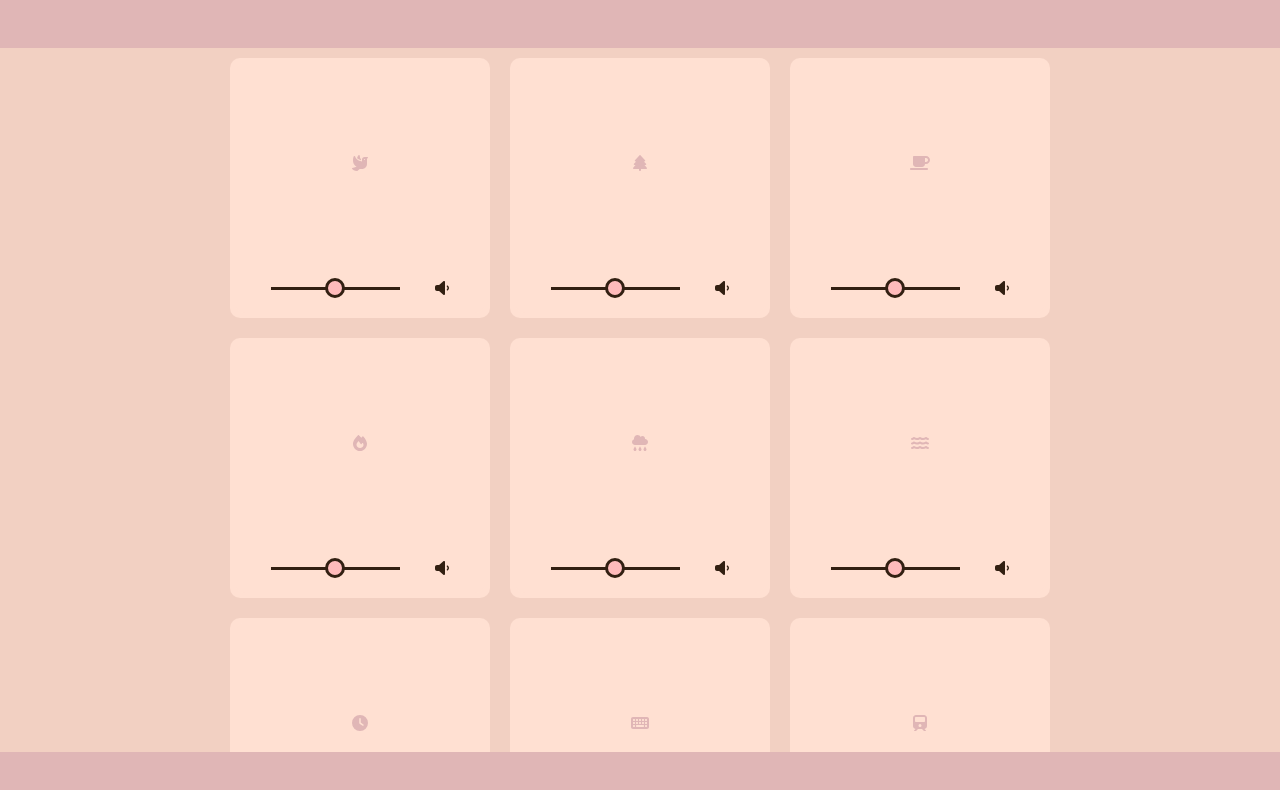
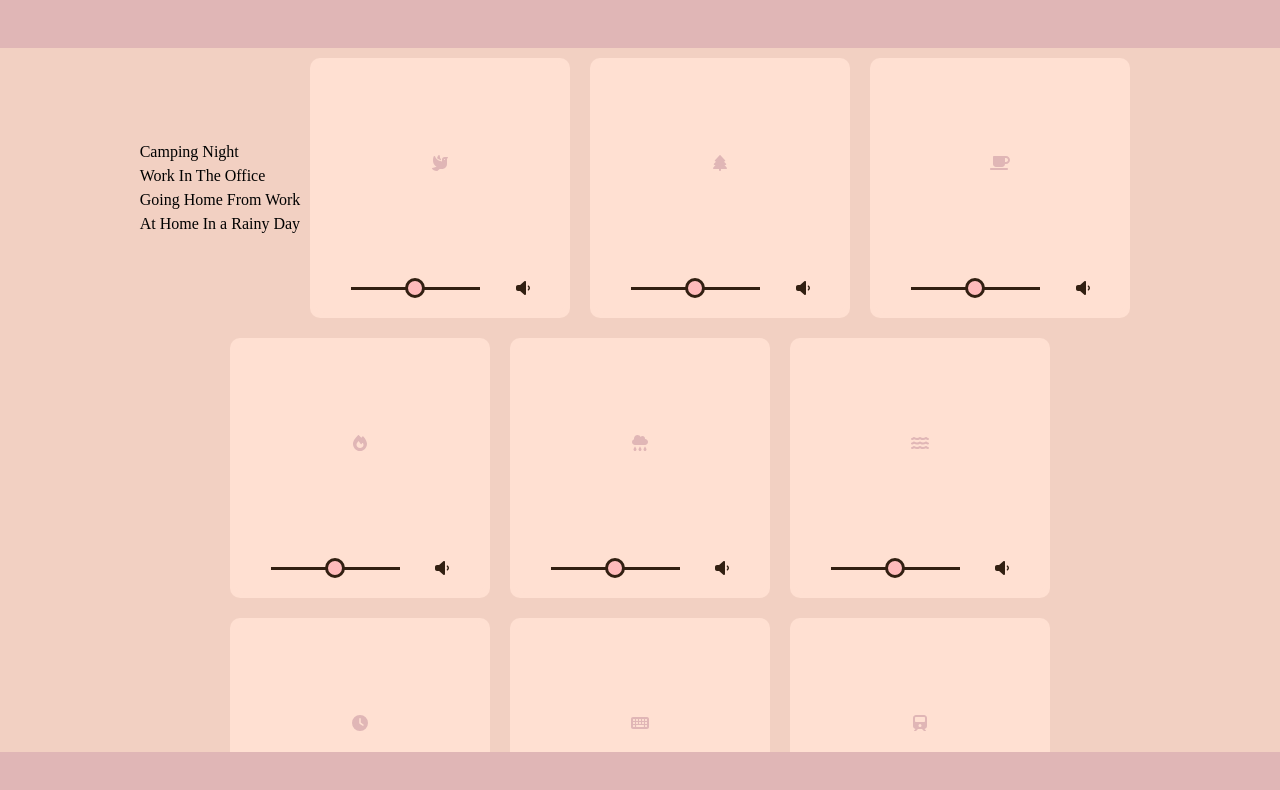
Before and after one commit to OscarGomezL/betterAmbience, a Next.js app: page / in a window 1280 px wide. Shown: the top 790 px of the page. Built offline with nearby package versions, Linux system fonts and the light colour scheme; no server answers; a web font is replaced by a local one.

Commit message:
[ADD] 'preset' component now clicks the audioToggler onClick

```diff
--- a/components/preset/preset.jsx
+++ b/components/preset/preset.jsx
@@ -1,7 +1,15 @@
-export default function Preset() {
+export default function Preset({info}) {
+	function toggle() {
+		for(let i=0; i<info.sounds.length; i++) {
+			document.querySelector(`.toggler_${info.sounds[i].soundIndex}`).click()
+		}
+	}
 	return (
-		<div className="preset">
-
+		<div
+			className="preset"
+			onClick={toggle}
+		>
+			{info.name}
 		</div>
 	)
 }
```
